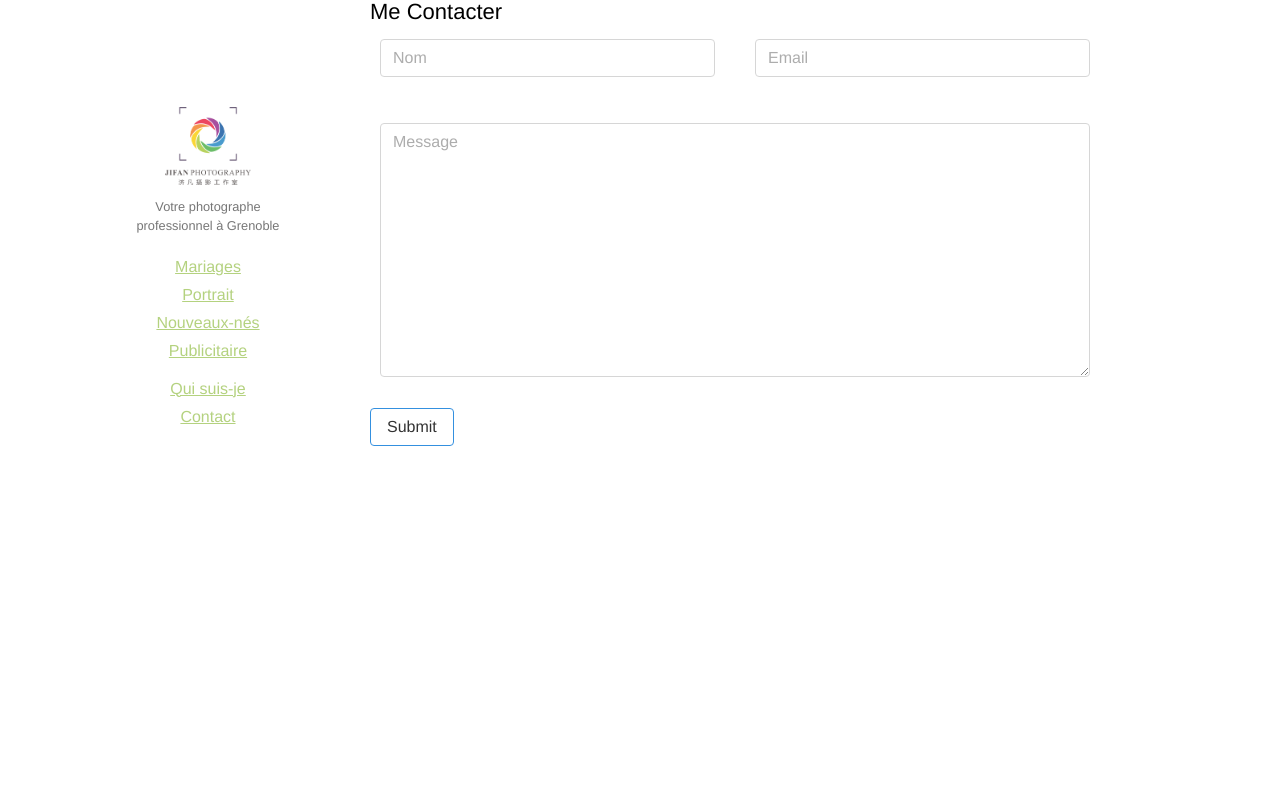
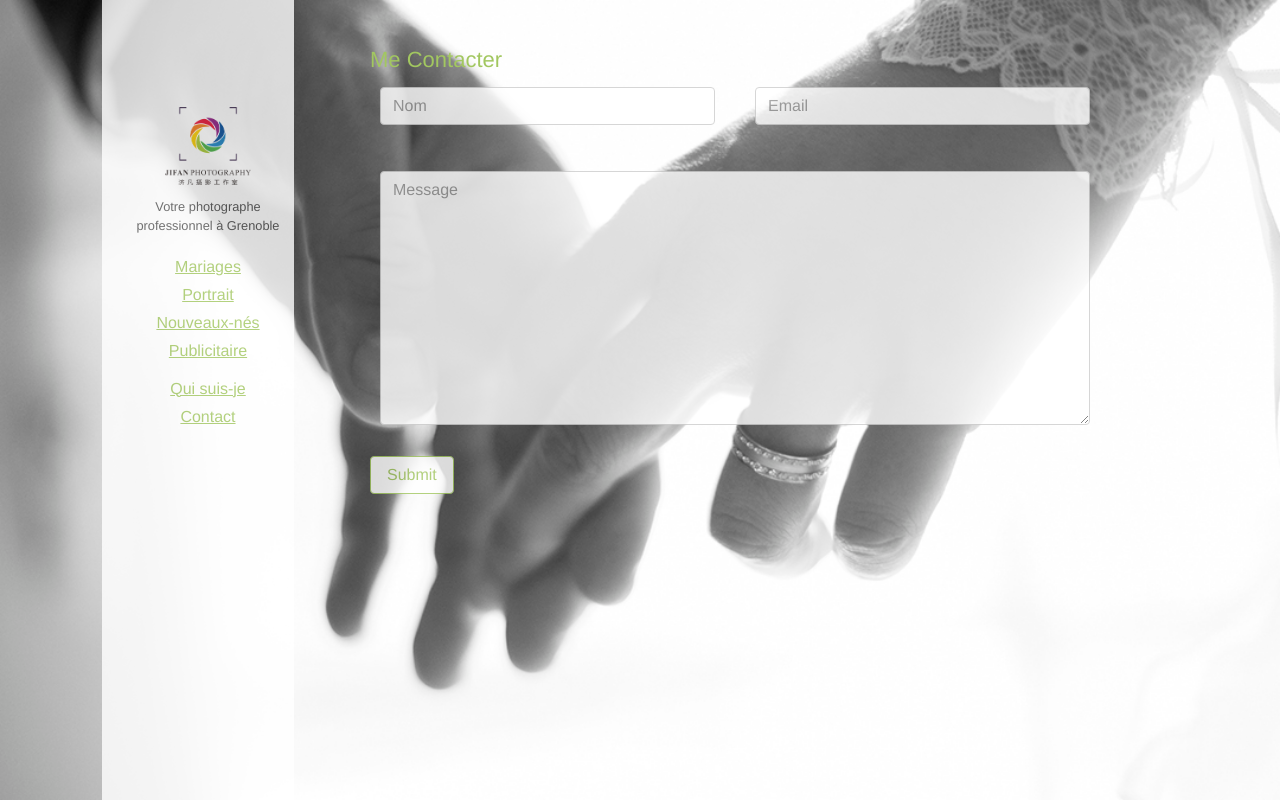
Before and after one commit to simongareste/djifan, a Django app: page /contact/ in a window 1280 px wide. Run offline with Django 3.2, Linux system fonts and the light colour scheme; parts of the project's set-up code (start-up, migrations or seed data) failed here and were passed over; some libraries are stand-ins or nearby versions.

Commit message:
Fix css in contact page

```diff
--- a/templates/base.html
+++ b/templates/base.html
@@ -36,7 +36,6 @@
     <link href="{% static 'website/images/favicon.ico' %}" rel="shortcut icon" type="image/x-icon">
     {% block head %}
     {% endblock %}
-    <link href="{% static 'website/css/theme.css' %}" media="screen" rel="stylesheet" type="text/css">
 
   </head>
 <body id="imgsize_700" class="gallery">
@@ -110,6 +109,7 @@
   <script>
    //<![CDATA[
    var DATA = {"theme":{"gallery_image_heigh":700,"nav_arrows_toggle": false}}
+           //,"Lazyload": true}}
     //]]>
   </script>
 </body>
--- a/website/static/website/css/contact.css
+++ b/website/static/website/css/contact.css
@@ -1,5 +1,5 @@
 body {
-  background-image: url(/static/website/images/contact-bg.jpg);
+  background-image: url(../images/contact-bg.jpg);
   background-position: center center;
   background-repeat: no-repeat;
   background-attachment: fixed;
@@ -8,11 +8,21 @@ body {
 }
 
 .btn.outline{
-  background: none;
+  /*background: none;*/
+    color: #A2C760;
+}
+
+.btn{
+    background: #fff;
+    opacity: 0.8;
+    border-color:#A2C760;
+}
+
+.btn:hover{
+    border-color:#A2C760;
+    background: #78A239;
     color: #000000;
 }
-
-
 textarea, input, button{
     background: #FFFFFF;
     opacity: 0.8;
@@ -21,3 +31,14 @@ textarea, input, button{
 h1{
     color: #A2C760;
 }
+
+div.thanks  {
+    background: #ffffff;
+    opacity: 0.8;
+}
+
+div.thanks p {
+    margin-top: 3em;
+    margin-bottom: 3em;
+    text-align: center;
+}
--- a/website/templates/website/about.html
+++ b/website/templates/website/about.html
@@ -6,6 +6,7 @@
         xmlns="http://www.w3.org/1999/html">
   <script src="{% static 'website/js/tether.min.js' %}" type="text/javascript"></script>
   <script src="{% static 'website/js/bootstrap.min.js' %}" type="text/javascript"></script>
+  <link href="{% static 'website/css/theme.css' %}" media="screen" rel="stylesheet" type="text/css">
 
 {% endblock %}
 
--- a/website/templates/website/contact.html
+++ b/website/templates/website/contact.html
@@ -5,6 +5,7 @@
   <link href="{% static 'website/css/bootstrap.min.css' %}" media="screen" rel="stylesheet" type="text/css">
   <script src="{% static 'website/js/tether.min.js' %}" type="text/javascript"></script>
   <script src="{% static 'website/js/bootstrap.min.js' %}" type="text/javascript"></script>
+  <link href="{% static 'website/css/theme.css' %}" media="screen" rel="stylesheet" type="text/css">
   <link href="{% static 'website/css/contact.css' %}" media="screen" rel="stylesheet" type="text/css">
 {% endblock %}
 
@@ -12,7 +13,7 @@
 
   <div class="container">
     <div class="row">
-      <div class="col-md-8 col-md-offset-3">
+      <div class="col-md-8 col-md-offset-3 m-t-3">
 
         <h1>Me Contacter</h1>
 
@@ -44,7 +45,7 @@
             </div>
           </div>
 
-          <button class="btn btn-primary outline" type="submit">Submit</button>
+          <button class="btn btn-primary outline" type="submit" style="color:#A2C760">Submit</button>
 
         </form>
       </div>
--- a/website/templates/website/index.html
+++ b/website/templates/website/index.html
@@ -14,12 +14,13 @@
     <script src="{% static 'website/js/jquery.mousewheel.js' %}"></script>
     <script src="{% static 'website/js/jquery.scrollDelta.js' %}"></script>
     <script src="{% static 'website/js/jquery.min.js' %}" type="text/javascript"></script>
-      <script src="{% static 'website/js/jquery.contextMenu.min.js' %}"></script>
+    <script src="{% static 'website/js/jquery.contextMenu.min.js' %}"></script>
     <script src="{% static 'website/js/jquery.migrate.js' %}" type="text/javascript"></script>
     <script src="{% static 'website/js/format_identifier.js' %}" type="text/javascript"></script>
     <script src="{% static 'website/js/mobilemenu.js' %}" type="text/javascript"></script>
     <script src="{% static 'website/js/lazyload.js' %}" type="text/javascript"></script>
     <script src="{% static 'website/js/main.js' %}" type="text/javascript"></script>
+    <link href="{% static 'website/css/theme.css' %}" media="screen" rel="stylesheet" type="text/css">
 {% endblock %}
 
 {% block content %}
```
Also changed, not shown: website/templates/website/contact_thx.html (+4 -3 lines).
